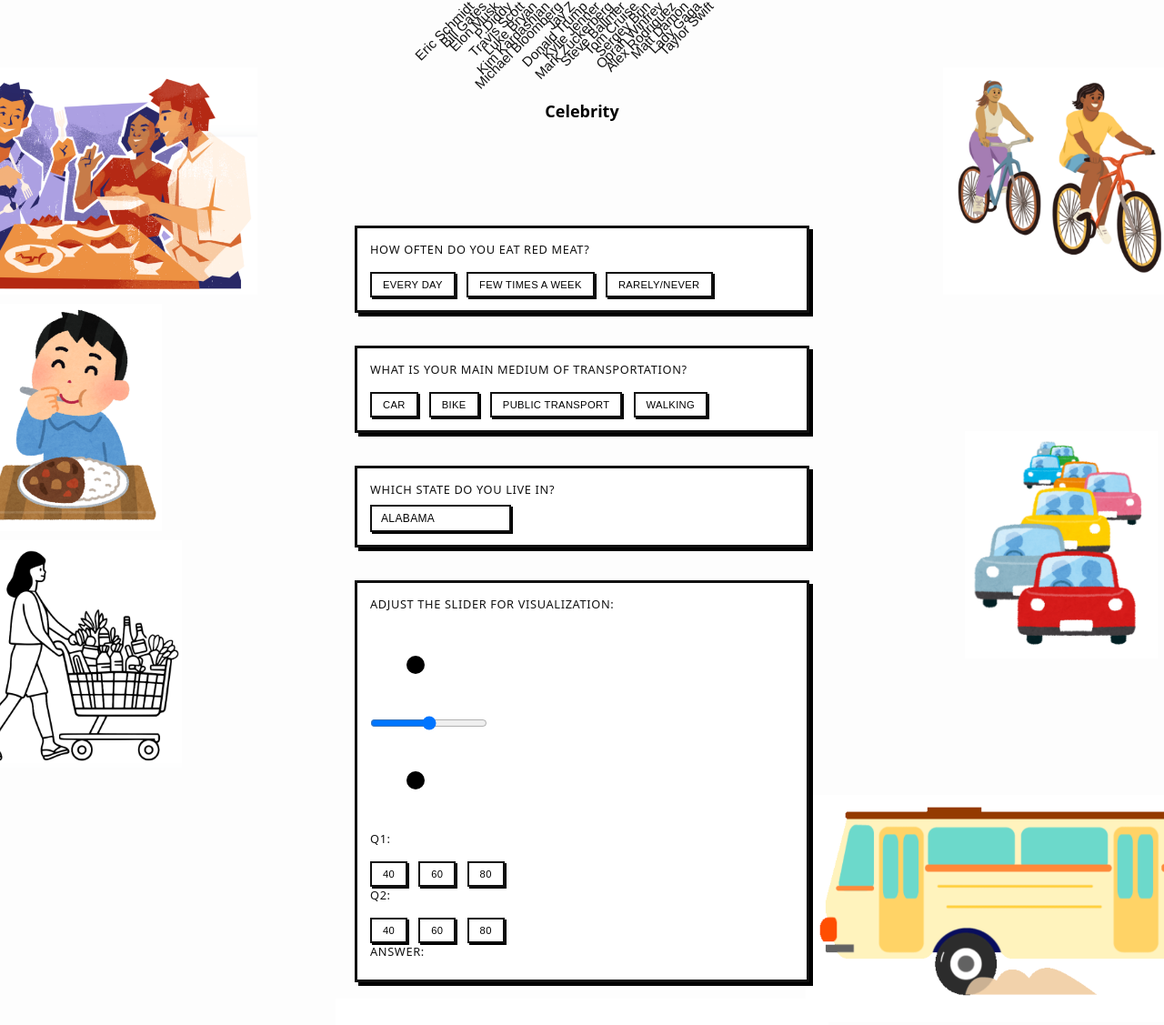
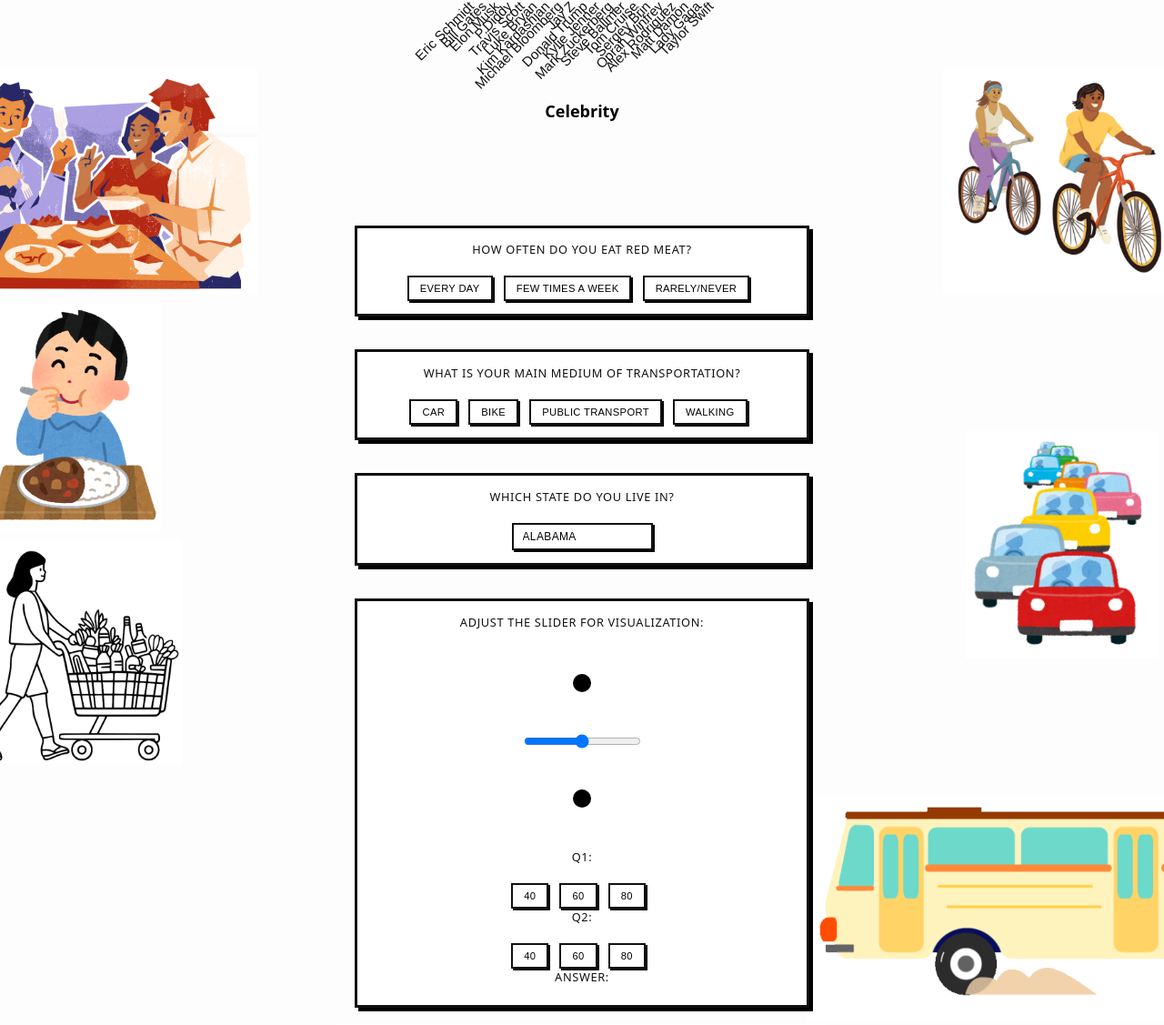
Before and after one commit to RefrigerationUnit/CarbonBurger, a plain HTML site: page index.html in a window 1280 px wide. Shown: the part 566-1693 px from the top of the page at 91% size. Drawn offline with Linux system fonts and the light colour scheme.

Commit message:
Boxes center + gap increase

```diff
--- a/styles.css
+++ b/styles.css
@@ -155,7 +155,7 @@ header {
   border: 3px solid var(--ink);
   border-radius: 0;          /* square corners */
   box-shadow: 4px 4px 0 #000;
-  text-align: left;
+  text-align: center;
 }
 
 .question_box p {
@@ -170,7 +170,7 @@ header {
   background: #fff;
   border: 2px solid var(--ink);
   padding: 6px 12px;
-  margin: 8px 8px 0 0;
+  margin: 12px 8px 0 0;
   font-size: 0.7rem;
   text-transform: uppercase;
   letter-spacing: 0.03em;
@@ -194,6 +194,7 @@ select#state-select {
   appearance: none;
   background: #fff;
   border: 2px solid var(--ink);
+  margin-top: 12px;
   padding: 6px 28px 6px 10px;
   font-size: 0.75rem;
   text-transform: uppercase;
```
